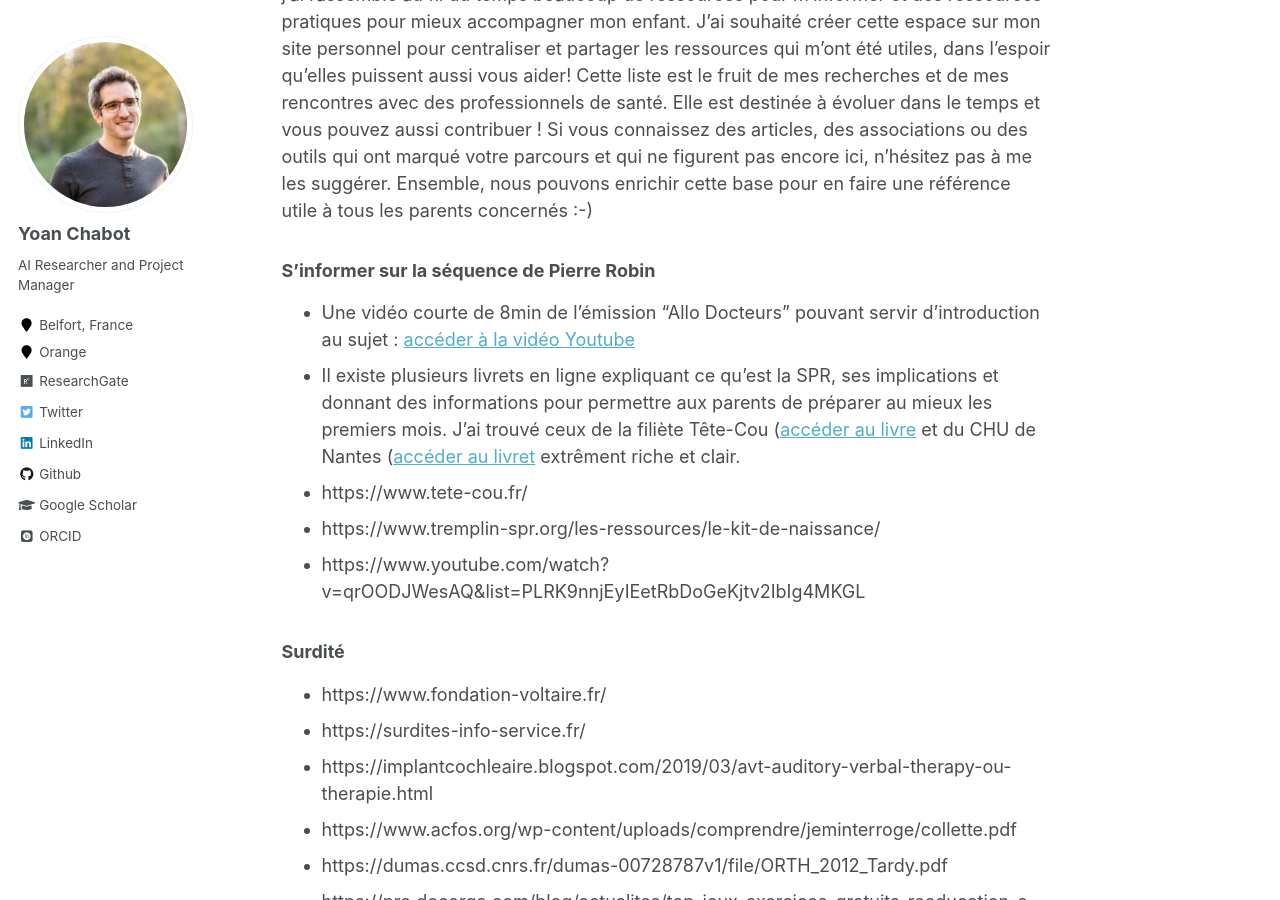
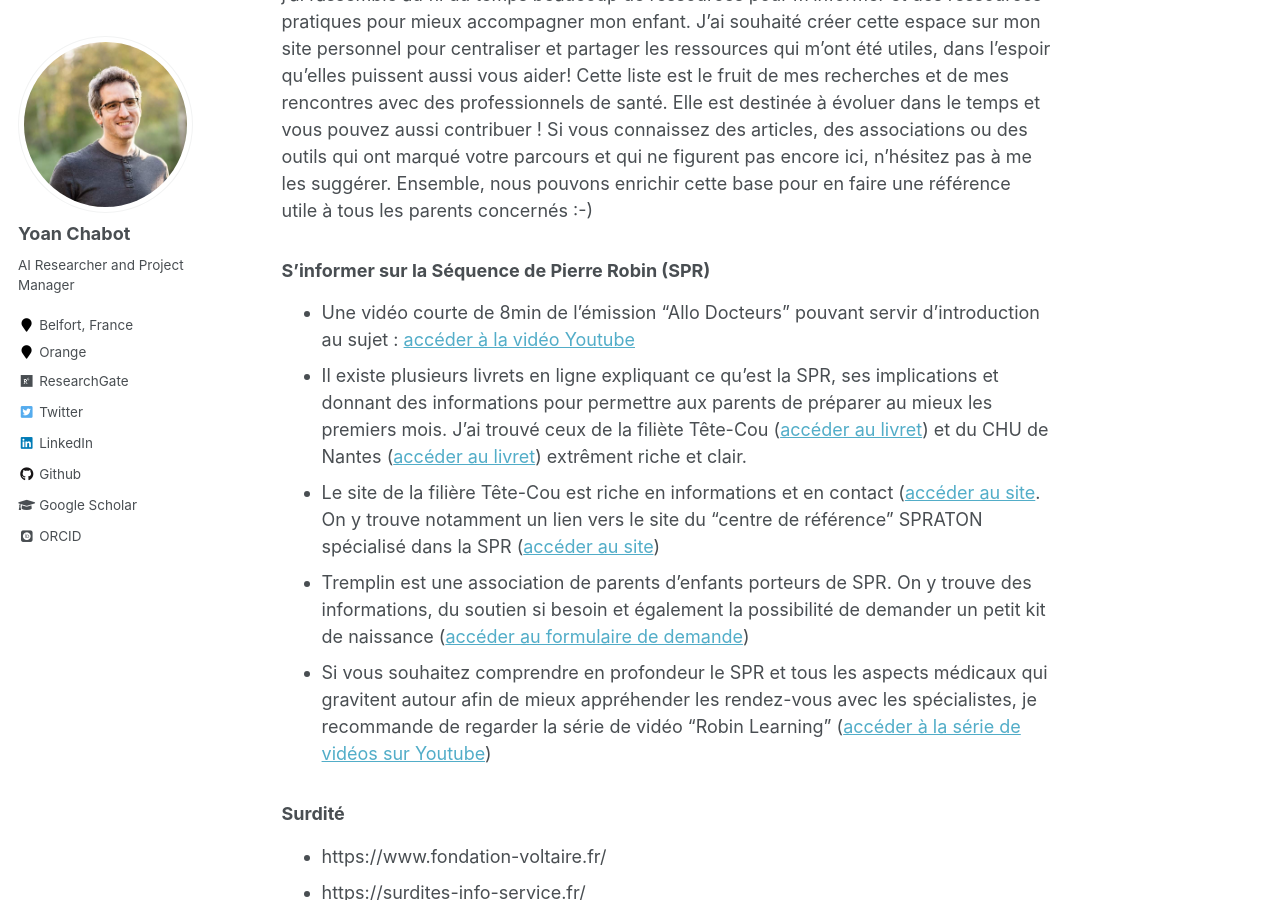
Before and after one commit to yoanchabot/yoanchabot.github.io, a Jekyll site: the page built from _pages/community.md, in a window 1280 px wide and 900 px high, scrolled down 329 px. Built offline with Jekyll 4.4.1, drawn with Linux system fonts in a browser that asks for light colours; some web fonts are replaced.

Commit message:
Update community.md

```diff
--- a/_pages/community.md
+++ b/_pages/community.md
@@ -10,12 +10,12 @@ En tant que parent confronté à la séquence de Pierre Robin et à la surdité,
 Cette liste est le fruit de mes recherches et de mes rencontres avec des professionnels de santé. Elle est destinée à évoluer dans le temps et vous pouvez aussi contribuer !
 Si vous connaissez des articles, des associations ou des outils qui ont marqué votre parcours et qui ne figurent pas encore ici, n’hésitez pas à me les suggérer. Ensemble, nous pouvons enrichir cette base pour en faire une référence utile à tous les parents concernés :-)
 
-### S'informer sur la séquence de Pierre Robin
+### S'informer sur la Séquence de Pierre Robin (SPR)
 * Une vidéo courte de 8min de l'émission "Allo Docteurs" pouvant servir d'introduction au sujet : [accéder à la vidéo Youtube](https://www.youtube.com/watch?v=pBCDE-ItVlU)
-* Il existe plusieurs livrets en ligne expliquant ce qu'est la SPR, ses implications et donnant des informations pour permettre aux parents de préparer au mieux les premiers mois. J'ai trouvé ceux de la filiète Tête-Cou ([accéder au livre](https://www.tete-cou.fr/medias/fichiers/fichier_livret_mon_enfant_a_un_pierre_robin.pdf) et du CHU de Nantes ([accéder au livret](https://www.chu-nantes.fr/mon-enfant-est-porteur-de-la-sequence-de-pierre-robin) extrêment riche et clair.
-* https://www.tete-cou.fr/
-* https://www.tremplin-spr.org/les-ressources/le-kit-de-naissance/
-* https://www.youtube.com/watch?v=qrOODJWesAQ&list=PLRK9nnjEyIEetRbDoGeKjtv2IbIg4MKGL
+* Il existe plusieurs livrets en ligne expliquant ce qu'est la SPR, ses implications et donnant des informations pour permettre aux parents de préparer au mieux les premiers mois. J'ai trouvé ceux de la filiète Tête-Cou ([accéder au livret](https://www.tete-cou.fr/medias/fichiers/fichier_livret_mon_enfant_a_un_pierre_robin.pdf)) et du CHU de Nantes ([accéder au livret](https://www.chu-nantes.fr/mon-enfant-est-porteur-de-la-sequence-de-pierre-robin)) extrêment riche et clair.
+* Le site de la filière Tête-Cou est riche en informations et en contact ([accéder au site](https://www.tete-cou.fr/). On y trouve notamment un lien vers le site du "centre de référence" SPRATON spécialisé dans la SPR ([accéder au site](https://www.tete-cou.fr/spraton/accueil))
+* Tremplin est une association de parents d'enfants porteurs de SPR. On y trouve des informations, du soutien si besoin et également la possibilité de demander un petit kit de naissance ([accéder au formulaire de demande](https://www.tremplin-spr.org/les-ressources/le-kit-de-naissance/))
+* Si vous souhaitez comprendre en profondeur le SPR et tous les aspects médicaux qui gravitent autour afin de mieux appréhender les rendez-vous avec les spécialistes, je recommande de regarder la série de vidéo "Robin Learning" ([accéder à la série de vidéos sur Youtube](https://www.youtube.com/watch?v=qrOODJWesAQ&list=PLRK9nnjEyIEetRbDoGeKjtv2IbIg4MKGL))
 
 ### Surdité
 * https://www.fondation-voltaire.fr/
```
